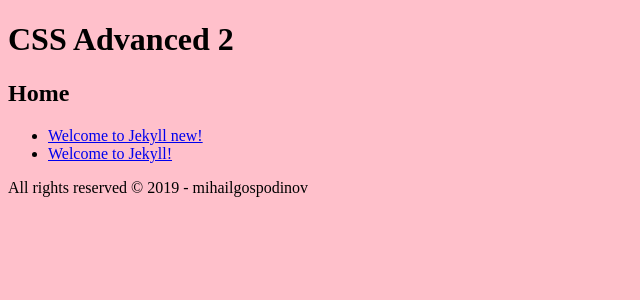
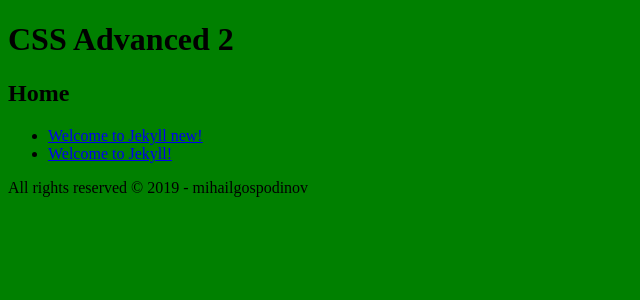
Before and after one commit to gospod1978/css-advanced-demo, a Jekyll site: the page built from index.html, in a window 1280 px wide. Shown: the top 300 px of the page, without its empty margins (0-640 px from the left). Built offline with Jekyll 4.4.1, drawn with Linux system fonts in a browser that asks for light colours.

Commit message:
Change backround

```diff
--- a/css/style.css
+++ b/css/style.css
@@ -1,3 +1,3 @@
 body {
-    background: pink;
+    background: green;
 }
```
Also changed, not shown: 1 other file.
